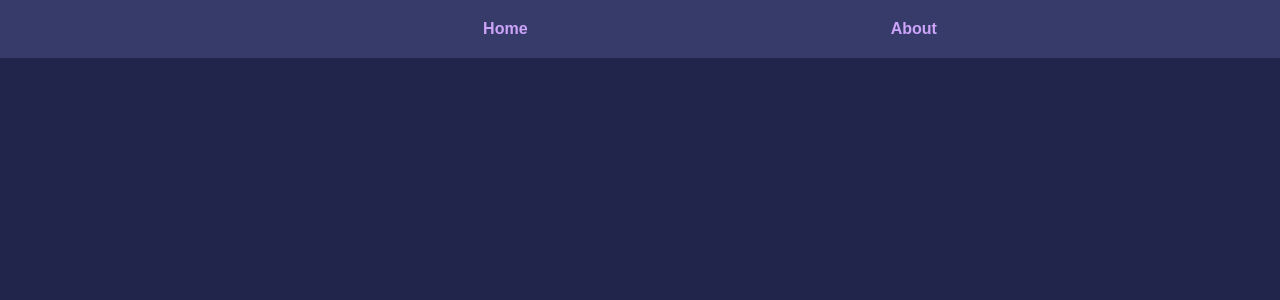
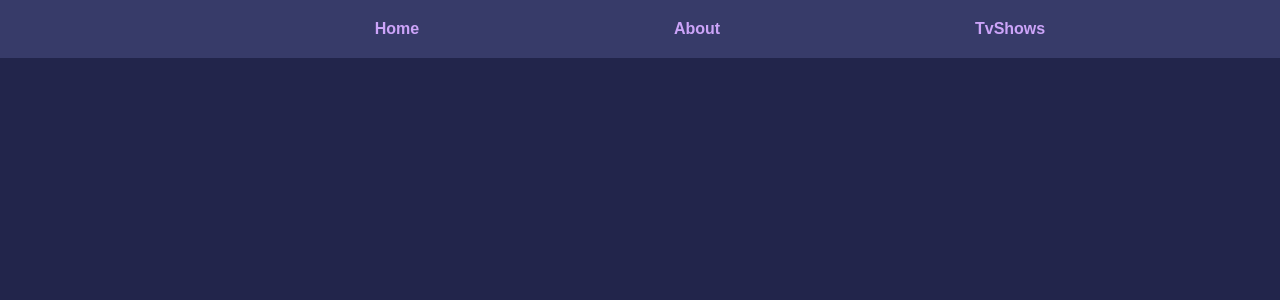
Before and after one commit to saurav7/tvshowwebsite1, a React (Create React App) app: page / in a window 1280 px wide. Shown: the top 300 px of the page. Built offline with nearby package versions, Linux system fonts and the light colour scheme.

Commit message:
add route for tvShow and add navlink for tvshows in navbar

```diff
--- a/src/App.js
+++ b/src/App.js
@@ -4,6 +4,7 @@ import { BrowserRouter as Router, Route } from 'react-router-dom/cjs/react-route
 import Home from './pages/Home';
 import About from './pages/About';
 import NavBar from './components/NavBar';
+import TvShows from './pages/TvShows';
 
 function App() {
   return (
@@ -12,6 +13,7 @@ function App() {
           <NavBar />
           <Route exact path = "/" component = {Home}/>
           <Route path = "/about" component = {About}/>
+          <Route exact path="/tvshows" component={TvShows} />
         </Router>
     </div>
   );
--- a/src/components/NavBar.jsx
+++ b/src/components/NavBar.jsx
@@ -6,6 +6,7 @@ function NavBar() {
             <div className="NavContent">
                 <NavLink className="NavLink" to="/" >Home</NavLink>
                 <NavLink className="NavLink" to="/about" >About</NavLink>
+                <NavLink className="NavLink" to='/tvshows'>TvShows</NavLink>
             </div>
         </nav>
     )
--- a/src/components/TvShowCard.jsx
+++ b/src/components/TvShowCard.jsx
@@ -1,4 +1,4 @@
-function TvShowCard(){
+function TvShowCard({tvShow}){
 
 }
 export default TvShowCard
--- a/src/pages/TvShows.jsx
+++ b/src/pages/TvShows.jsx
@@ -22,8 +22,9 @@ function TvShows() {
     return (
         <div className="container">
             <div className="tvShow-list">
-                {tvShows.map((tvShows) => (<TvShowCard key={tvShows.id} tvShows={tvshow}/>))}
+                {tvShows.map((tvshow) => (<TvShowCard key={tvshow.id} tvShow={tvshow}/>))}
             </div>
         </div>
     )
 }
+export default TvShows
```
